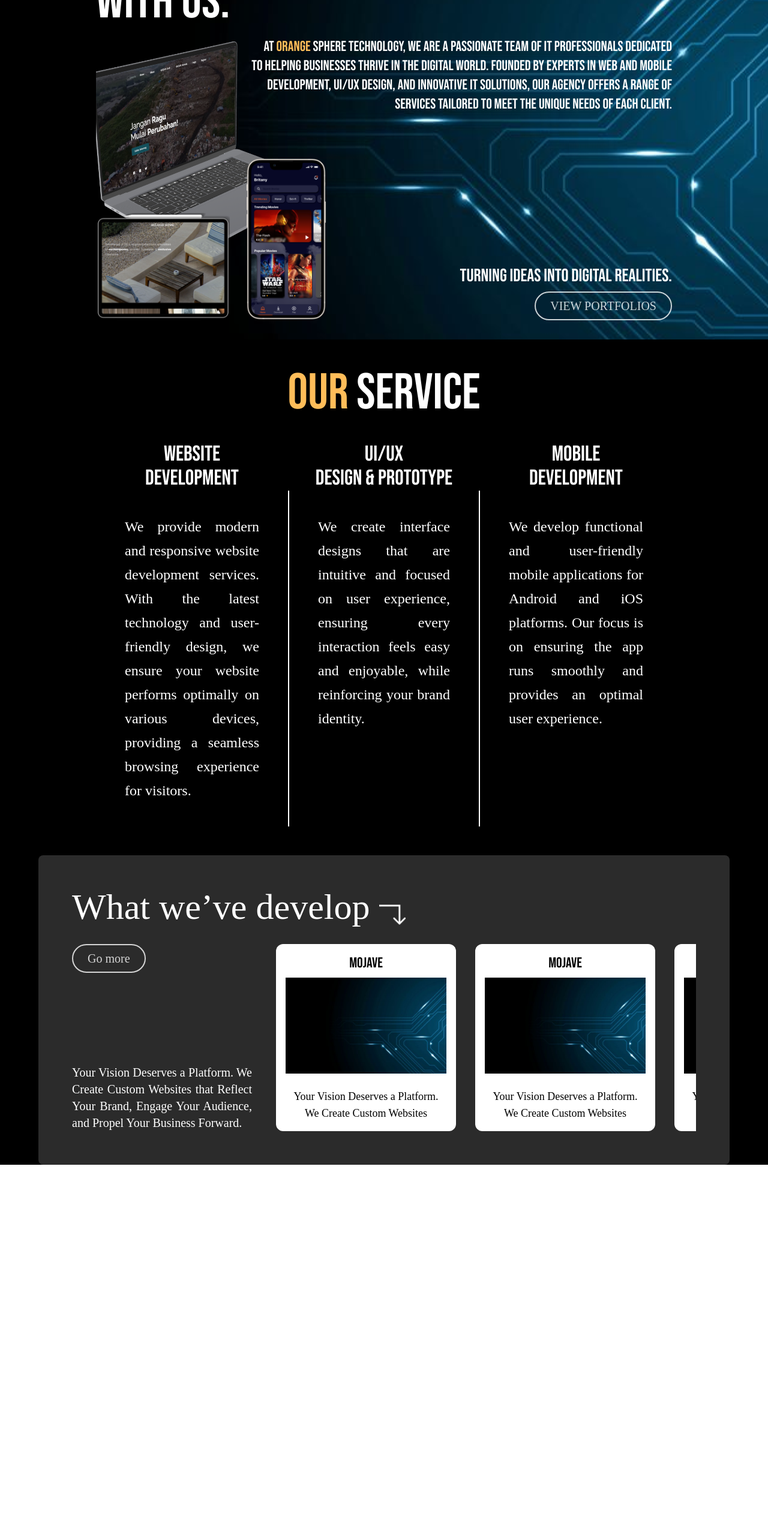
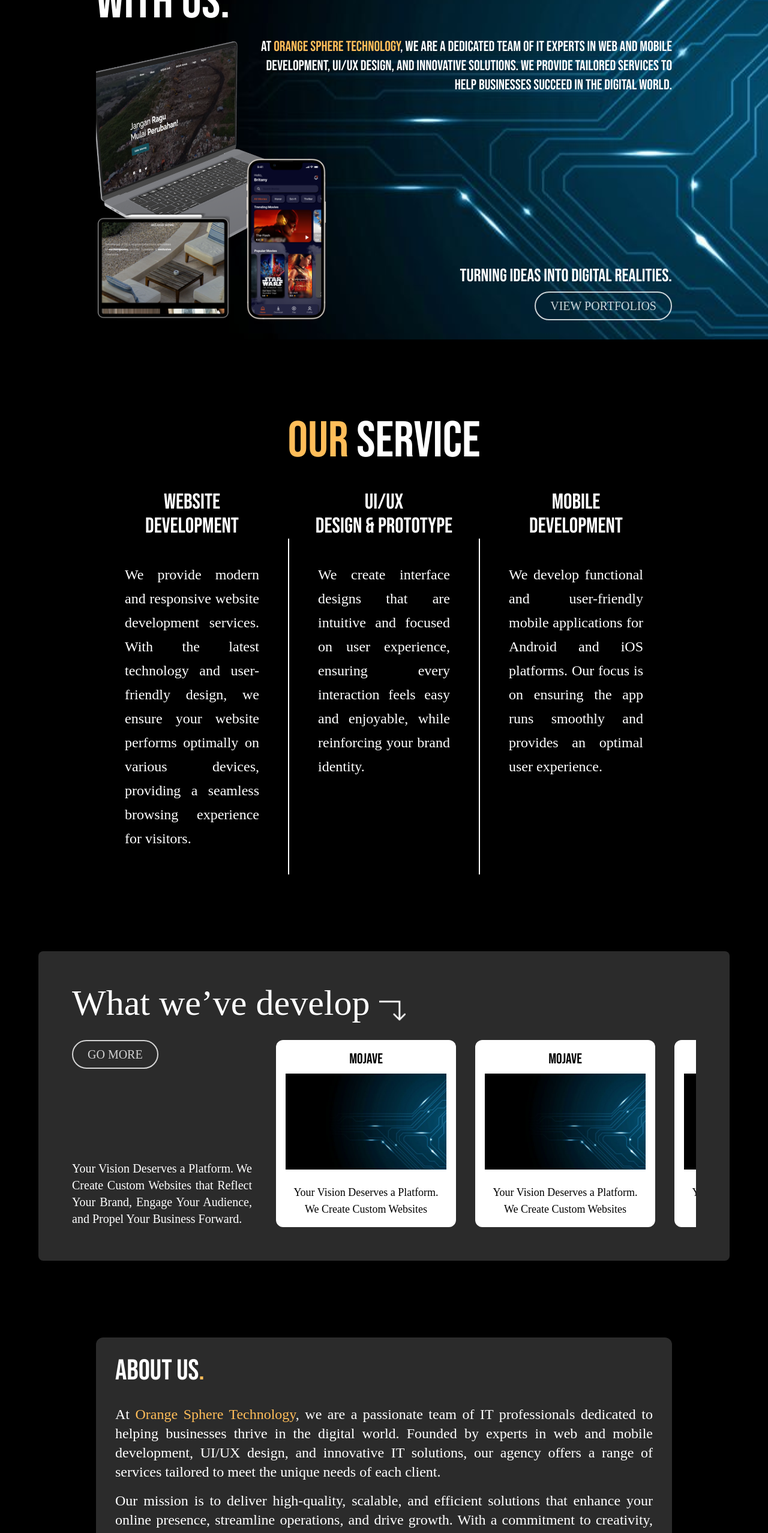
Before and after one commit to denaaay/ostech, a React (Vite) app: page / in a window 1280 px wide. Shown: the part 234-2790 px from the top of the page at 60% size. Before the commit the page ends 2176 px from the top, so only its background shows below. Built offline with nearby package versions, Linux system fonts and the light colour scheme; a web font is replaced by a local one.

Commit message:
create about us section

```diff
--- /dev/null
+++ b/src/components/sections/AboutUs.jsx
@@ -0,0 +1,38 @@
+function AboutUs() {
+    return(
+        <div className="w-[75vw] h-max flex flex-col gap-8">
+            {/* About Us */}
+            <div className="w-full h-max flex flex-col items-start bg-[#2B2B2B] rounded-xl p-8 gap-8">
+                <p className="font-secondaryFont text-white text-5xl">About Us<span className="text-secondaryColor">.</span></p>
+                <div className="w-full h-max flex flex-col gap-4 font-primaryFont text-white text-2xl text-justify">
+                    <p>At <span className="text-secondaryColor">Orange Sphere Technology</span>, we are a passionate team of IT professionals dedicated to helping businesses thrive in the digital world. Founded by experts in web and mobile development, UI/UX design, and innovative IT solutions, our agency offers a range of services tailored to meet the unique needs of each client.</p>
+                    <p>Our mission is to deliver high-quality, scalable, and efficient solutions that enhance your online presence, streamline operations, and drive growth. With a commitment to creativity, technical excellence, and customer satisfaction, we work closely with you to turn ideas into reality, from custom websites and mobile apps to user-centric designs and IT consulting.</p>
+                    <p>Driven by innovation and powered by a collaborative spirit, Orange Sphere Technology is here to elevate your digital experience and help your business succeed in today’s competitive market.</p>
+                </div>
+            </div>
+
+            {/* Additional Info */}
+            <div className="w-full h-max flex items-start gap-8">
+                {/* Goals */}
+                <div className="flex-1 h-max bg-customBgGradient rounded-xl border-white border-[1px] flex flex-col items-center p-8 gap-8">
+                    <p className="font-secondaryFont text-white text-5xl">Goals<span className="text-secondaryColor">.</span></p>
+                    <p className="font-primaryFont text-white text-2xl text-justify">Our goal is to empower businesses with innovative, tailored IT solutions. We focus on driving growth through expert web and mobile development, while delivering seamless user experiences with cutting-edge UI/UX design. Our commitment is to build lasting client partnerships by consistently delivering high-quality service and ensuring success in every project.</p>
+                </div>
+
+                {/* Values */}
+                <div className="flex-1 h-max bg-customBgGradient rounded-xl border-white border-[1px] flex flex-col items-center p-8 gap-8">
+                    <p className="font-secondaryFont text-white text-5xl">Values<span className="text-secondaryColor">.</span></p>
+                    <p className="font-primaryFont text-white text-2xl text-justify">We value <span className="text-secondaryColor">innovation</span> and strive to deliver cutting-edge solutions that drive client success. We are <span className="text-secondaryColor">client-centric</span>, tailoring each project to meet specific needs. With a commitment to <span className="text-secondaryColor">excellence</span>, we ensure the highest quality in every service we provide. Through <span className="text-secondaryColor">collaboration</span>, we build strong partnerships, always grounded in <span className="text-secondaryColor">integrity</span> and trust.</p>
+                </div>
+
+                {/* Team */}
+                <div className="flex-1 h-max bg-customBgGradient rounded-xl border-white border-[1px] flex flex-col items-center p-8 gap-8">
+                    <p className="font-secondaryFont text-white text-5xl">Team<span className="text-secondaryColor">.</span></p>
+                    <p className="font-primaryFont text-white text-2xl text-justify">Our team consists of experienced professionals specializing in web and mobile development, as well as UI/UX design. Each member is an expert in their field, bringing a high level of skill and creativity to every project. Together, we collaborate closely to deliver solutions that align with our goals and values, ensuring the highest level of client satisfaction.</p>
+                </div>
+            </div>
+        </div>
+    );
+}
+
+export default AboutUs;
--- a/src/components/sections/Home.jsx
+++ b/src/components/sections/Home.jsx
@@ -19,7 +19,7 @@ function Home() {
                 {/* Landing Main Content */}
                 <div className="w-full flex-1 flex flex-col justify-between items-end relative">
                     <div className="w-[73%] h-max flex justify-end font-secondaryFont text-2xl text-end">
-                        <p>At <span className="text-secondaryColor">Orange</span> Sphere Technology, we are a passionate team of IT professionals dedicated to helping businesses thrive in the digital world. Founded by experts in web and mobile development, UI/UX design, and innovative IT solutions, our agency offers a range of services tailored to meet the unique needs of each client.</p>
+                        <p>At <span className="text-secondaryColor">Orange Sphere Technology</span>, we are a dedicated team of IT experts in web and mobile development, UI/UX design, and innovative solutions. We provide tailored services to help businesses succeed in the digital world.</p>
                     </div>
                     <div className="w-max h-max flex flex-col items-end gap-2 font-secondaryFont text-3xl text-end">
                         <p>Turning Ideas into Digital Realities.</p>
--- a/src/components/sections/Projects.jsx
+++ b/src/components/sections/Projects.jsx
@@ -35,7 +35,7 @@ function Projects() {
             <div className="w-full h-max flex gap-10">
                 {/* Project Content Detail */}
                 <div className="w-[300px] flex flex-col justify-between items-start" style={{ height: divHeight }}>
-                    <Button title='Go more'/>
+                    <Button title='GO MORE'/>
                     <p className="font-primaryFont text-xl text-justify">Your Vision Deserves a Platform. We Create Custom Websites that Reflect Your Brand, Engage Your Audience, and Propel Your Business Forward.</p>
                 </div>
 
--- a/src/components/sections/Service.jsx
+++ b/src/components/sections/Service.jsx
@@ -20,7 +20,7 @@ function Service() {
     }, []);
 
     return(
-        <div className="w-[75vw] h-max flex flex-col justify-center items-center gap-10 mt-12">
+        <div className="w-[75vw] h-max flex flex-col justify-center items-center gap-10 mt-32">
             {/* Service Title */}
             <div className="w-full h-max font-secondaryFont text-[84px] leading-none flex justify-center">
                 <p><span className="text-secondaryColor">our</span> service</p>
--- a/src/pages/Landing.jsx
+++ b/src/pages/Landing.jsx
@@ -1,3 +1,4 @@
+import AboutUs from "../components/sections/AboutUs";
 import Home from "../components/sections/Home";
 import Navbar from "../components/sections/Navbar";
 import Projects from "../components/sections/Projects";
@@ -8,9 +9,10 @@ function Landing(props) {
         <div className="w-screen h-max">
             <Navbar scrolled={props.scrolled}/>
             <Home />
-            <div className="w-screen h-max bg-black flex flex-col justify-start items-center gap-12">
+            <div className="w-screen h-max bg-black flex flex-col justify-start items-center gap-32 pb-32">
                 <Service />
                 <Projects />
+                <AboutUs />
             </div>
         </div>
     );
--- a/tailwind.config.js
+++ b/tailwind.config.js
@@ -10,6 +10,7 @@ export default {
       colors: {
         primaryColor: '#000000',
         secondaryColor: '#FFBD59',
+        customBgGradient: 'rgba(108, 108, 108, 0.15)',
       }
     },
       fontFamily: {
```
